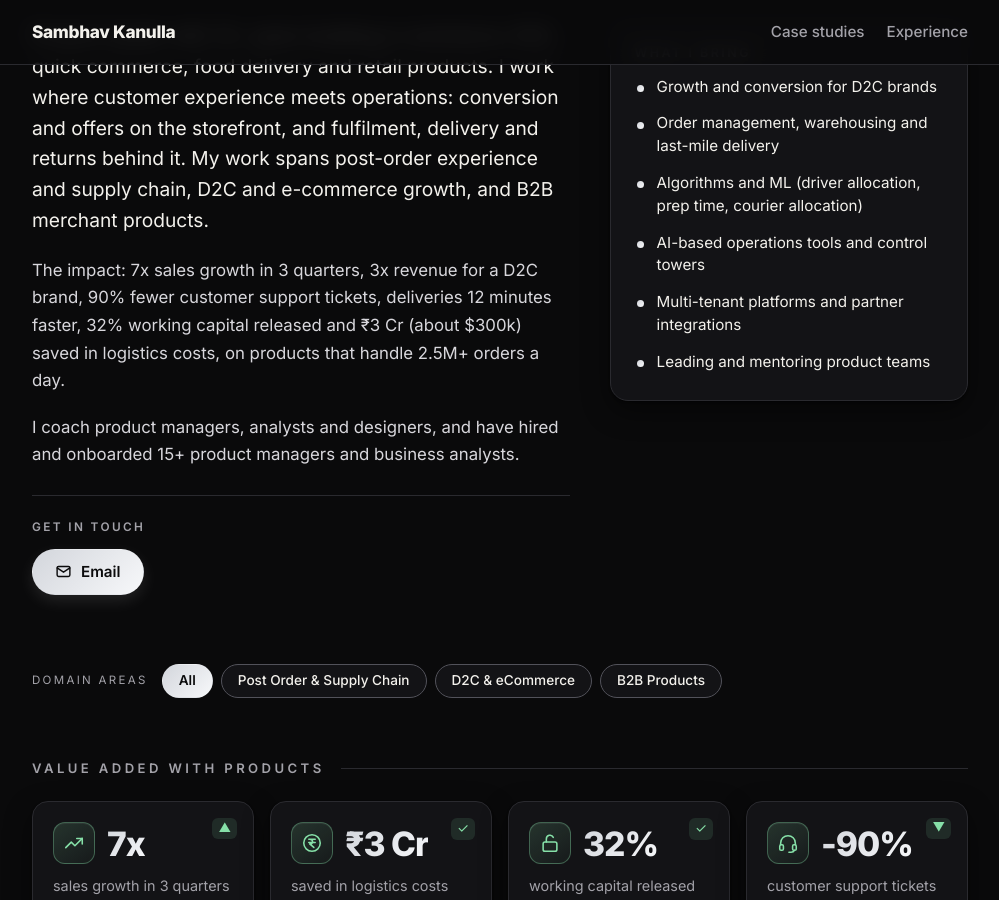
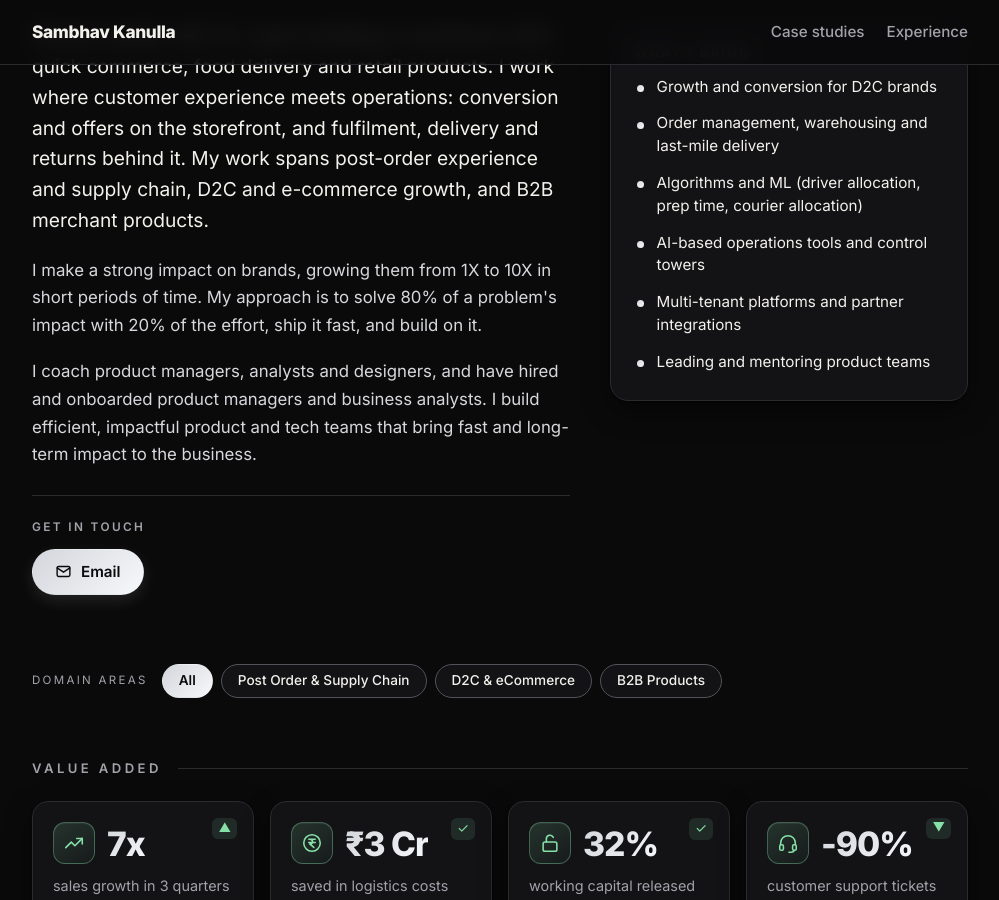
Before and after one commit to sambhavkanulla/sambhavkanulla.github.io, a Jekyll site: the page built from index.html, in a window 1280 px wide and 900 px high, scrolled down 550 px. Shown: the whole window, without its empty margins (140-1139 px from the left). Built offline with Jekyll 4.4.1, drawn with Linux system fonts in a browser that asks for light colours.

Commit message:
About Me: drop repeated impact numbers, add impact approach and team building; rename section to Value Added
Co-Authored-By: Claude Sonnet 5.5 <noreply@anthropic.com>
Claude-Session: https://claude.ai/code/session_01PrKmB98M39T9226rhsuyd2

```diff
--- a/_data/profile.yml
+++ b/_data/profile.yml
@@ -120,8 +120,8 @@ impact:
 # The About page
 about:
   - "Product leader with 12+ years building e-commerce, D2C, quick commerce, food delivery and retail products. I work where customer experience meets operations: conversion and offers on the storefront, and fulfilment, delivery and returns behind it. My work spans post-order experience and supply chain, D2C and e-commerce growth, and B2B merchant products."
-  - "The impact: 7x sales growth in 3 quarters, 3x revenue for a D2C brand, 90% fewer customer support tickets, deliveries 12 minutes faster, 32% working capital released and ₹3 Cr (about $300k) saved in logistics costs, on products that handle 2.5M+ orders a day."
-  - "I coach product managers, analysts and designers, and have hired and onboarded 15+ product managers and business analysts."
+  - "I make a strong impact on brands, growing them from 1X to 10X in short periods of time. My approach is to solve 80% of a problem's impact with 20% of the effort, ship it fast, and build on it."
+  - "I coach product managers, analysts and designers, and have hired and onboarded product managers and business analysts. I build efficient, impactful product and tech teams that bring fast and long-term impact to the business."
 
 strengths:
   - "Growth and conversion for D2C brands"
--- a/index.html
+++ b/index.html
@@ -50,7 +50,7 @@ title: "Product Leader"
 
 {% assign all_studies = site.case_studies | sort: "order" %}
 <section id="value">
-  <h2 class="impact-title">Value Added with Products</h2>
+  <h2 class="impact-title">Value Added</h2>
   <div class="proof">
     {% for item in p.impact %}
     {% include tile.html item=item %}
```
